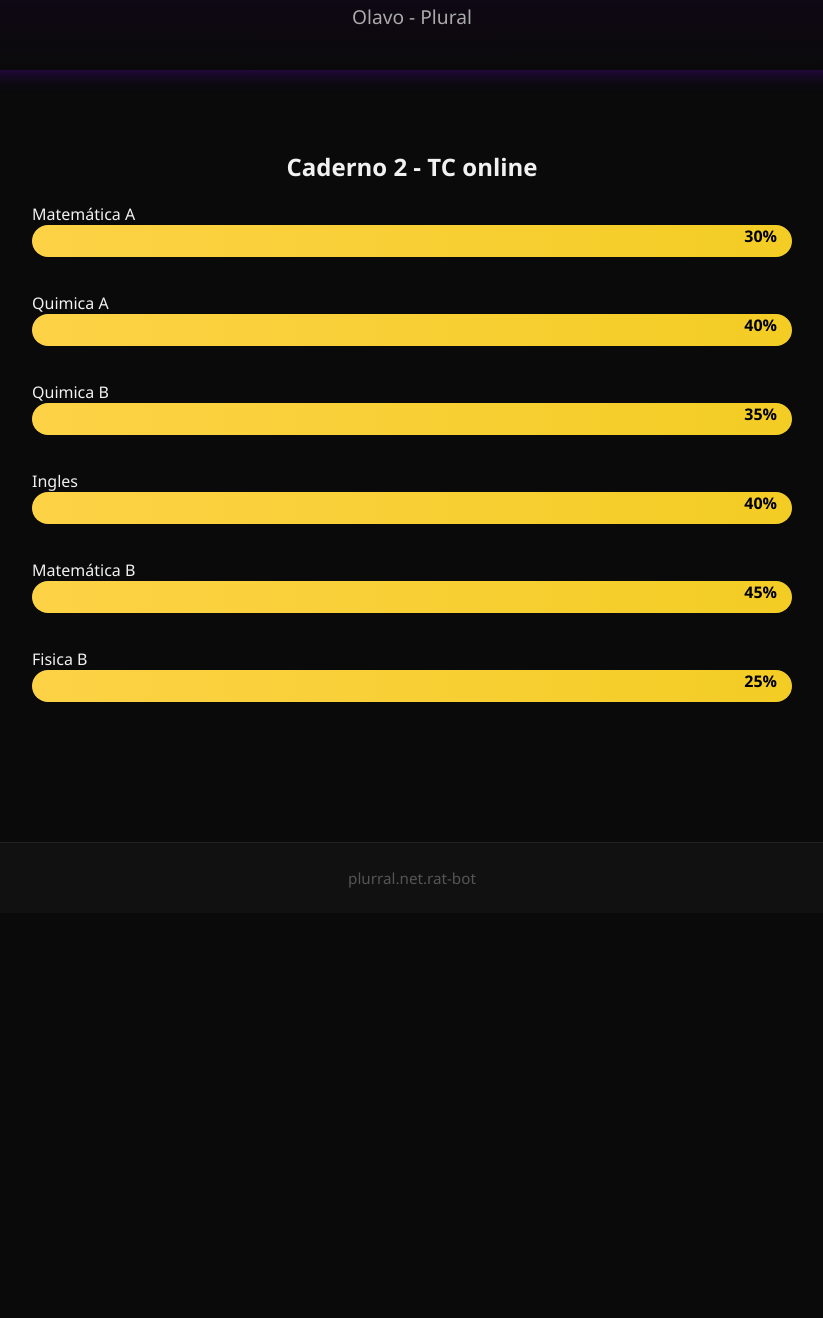
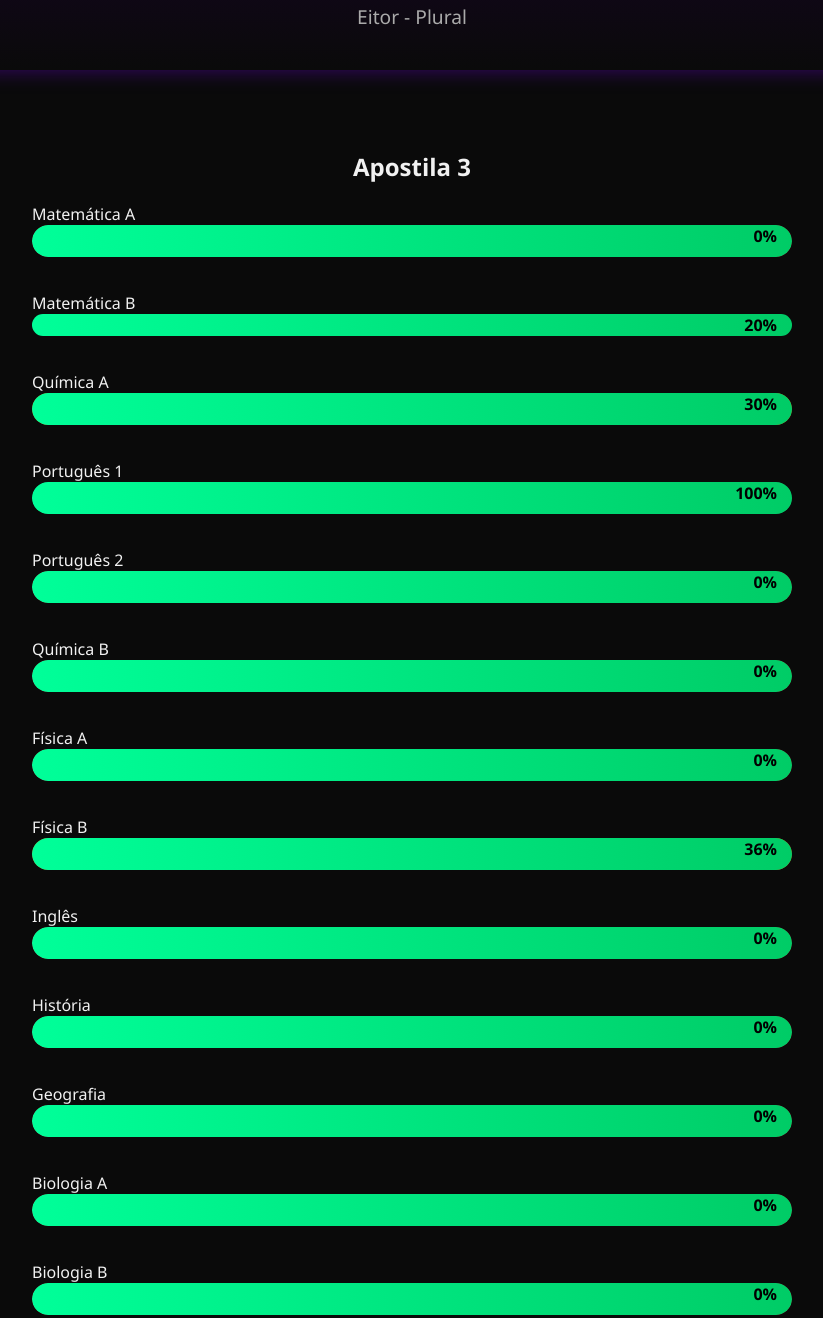
Before and after one commit to rafaei312654/ratbot, a plain HTML site: page public/aluno5.html in a window 1280 px wide. Shown: the part 201-1519 px from the top of the page, without its empty margins (228-1051 px from the left). Before the commit the page ends 1114 px from the top, so only its background shows below. Drawn offline with Linux system fonts and the light colour scheme.

Commit message:
Update subject titles and progress bars in aluno5.html

```diff
--- a/public/aluno5.html
+++ b/public/aluno5.html
@@ -15,20 +15,29 @@
         🐭 <span>Rat Bot</span>
       </div>
       <div class="divider"></div>
-      <div class="subtitle">Olavo - Plural</div>
+      <div class="subtitle">Eitor - Plural</div>
     </div>
   </header>
 
   <main class="content">
-    <h2 style="text-align: center; margin: 20px 0;">Caderno 2 - TC online</h2>
+    <h2 style="text-align: center; margin: 20px 0;">Apostila 3</h2>
 
     <section class="progress-section">
-      <div class="barra-vermelha"><span>Matemática A</span><div class="amar"><div class="fillamar">30%</div></div></div>
-      <div class="barra-vermelha"><span>Quimica A</span><div class="amar"><div class="fillamar">40%</div></div></div>
-      <div class="barra-vermelha"><span>Quimica B</span><div class="amar"><div class="fillamar">35%</div></div></div>
-      <div class="barra-vermelha"><span>Ingles</span><div class="amar"><div class="fillamar">40%</div></div></div>
-      <div class="barra-vermelha"><span>Matemática B</span><div class="amar"><div class="fillamar">45%</div></div></div>
-      <div class="barra-vermelha"><span>Fisica B</span><div class="amar"><div class="fillamar">25%</div></div></div>
+      <div class="barra-verde"><span>Matemática A</span><div class="red"><div class="fillgreen">0%</div></div></div>
+      <div class="barra-verde"><span>Matemática B</span><div red="amar"><div class="fillgreen">20%</div></div></div>
+      <div class="barra-verde"><span>Química A</span><div class="amar"><div class="fillgreen">30%</div></div></div>
+      <div class="barra-verde"><span>Português 1</span><div class="bargreen"><div class="fillgreen">100%</div></div></div>
+      <div class="barra-verde"><span>Português 2</span><div class="red"><div class="fillgreen">0%</div></div></div>
+      <div class="barra-verde"><span>Química B</span><div class="red"><div class="fillgreen">0%</div></div></div>
+      <div class="barra-verde"><span>Física A</span><div class="red"><div class="fillgreen">0%</div></div></div>
+      <div class="barra-verde"><span>Física B</span><div class="amar"><div class="fillgreen">36%</div></div></div>
+      <div class="barra-verde"><span>Inglês</span><div class="red"><div class="fillgreen">0%</div></div></div>
+      <div class="barra-verde"><span>História</span><div class="red"><div class="fillgreen">0%</div></div></div>
+      <div class="barra-verde"><span>Geografia</span><div class="red"><div class="fillgreen">0%</div></div></div>
+      <div class="barra-verde"><span>Biologia A</span><div class="red"><div class="fillgreen">0%</div></div></div>
+      <div class="barra-verde"><span>Biologia B</span><div class="red"><div class="fillgreen">0%</div></div></div>
+
+    </section>
 
     </section>
   </main>
```
